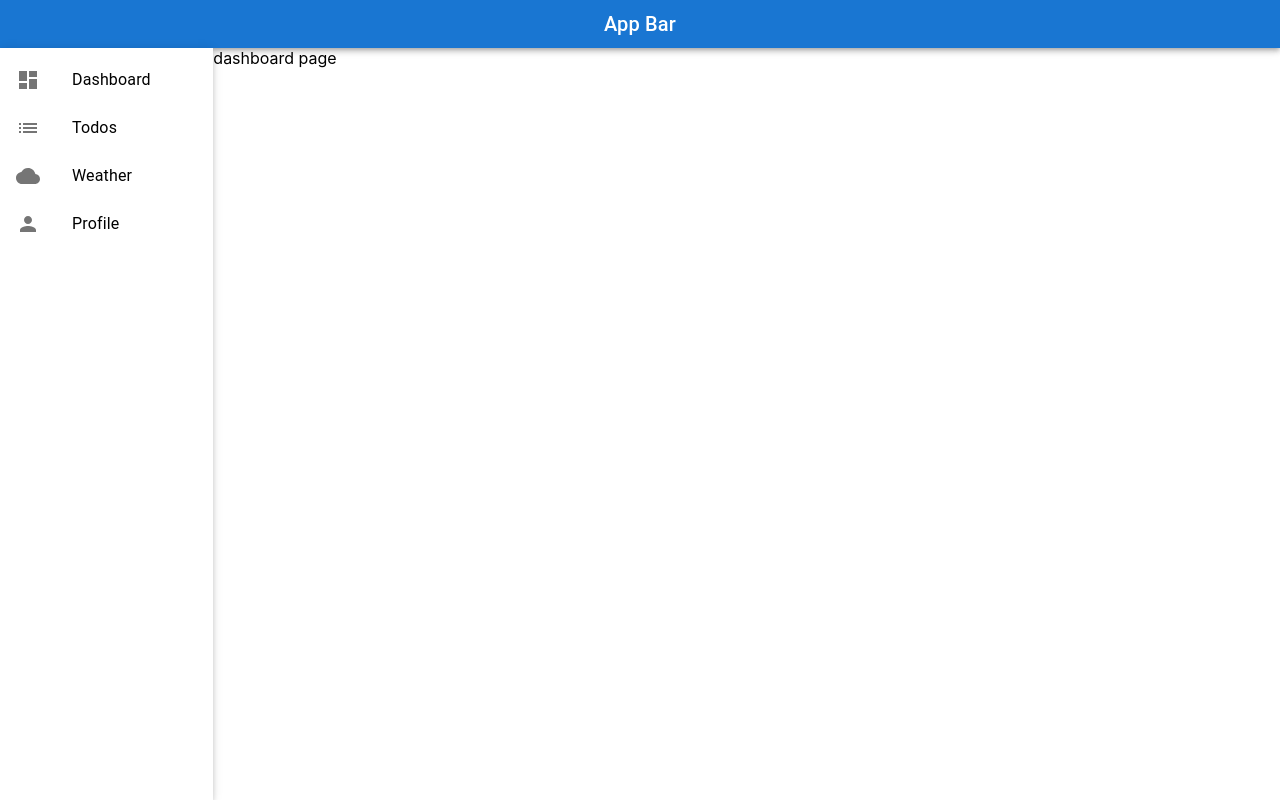
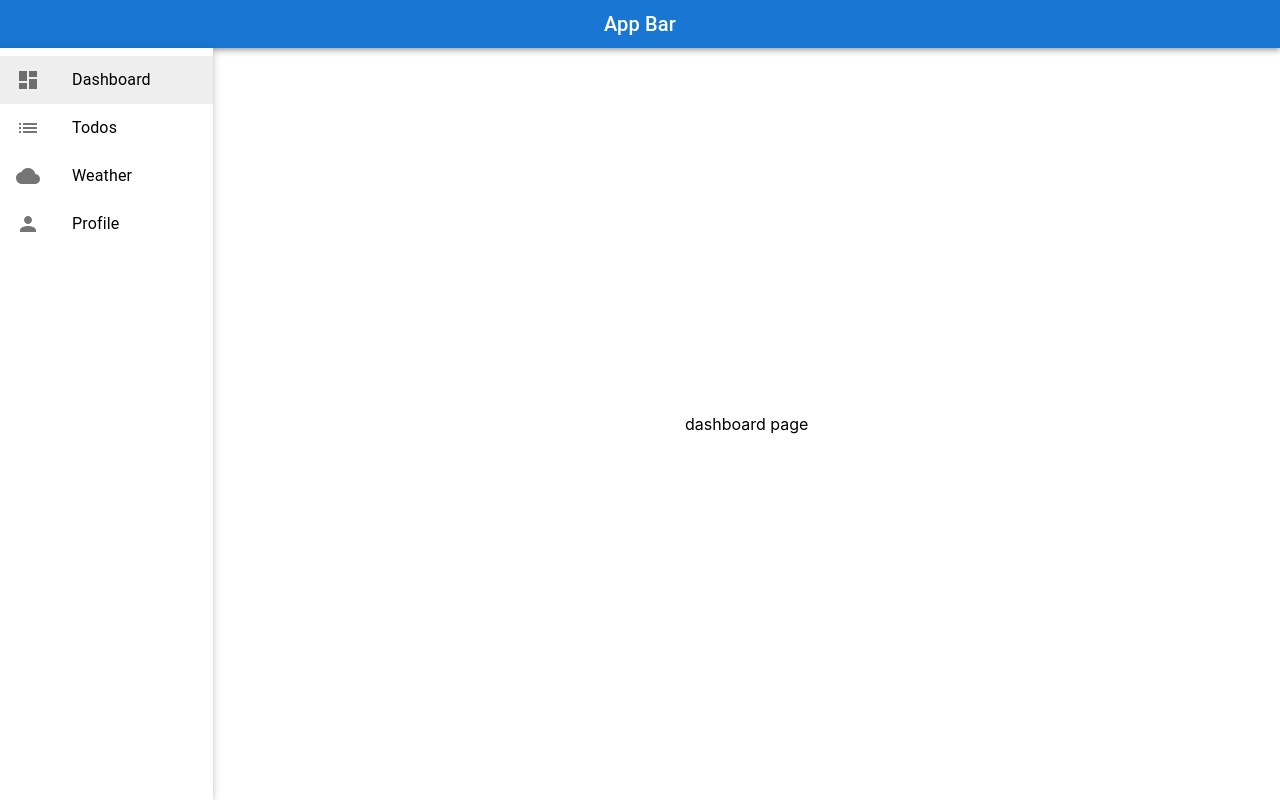
Before and after one commit to AshkanAhmady/nadinSoft---task, a React (Create React App) app: page / in a window 1280 px wide. Built offline with nearby package versions, Linux system fonts and the light colour scheme.

Commit message:
sidebar styles completed

```diff
--- /dev/null
+++ b/src/layout/Layout.module.css
@@ -0,0 +1,9 @@
+.navLink,
+.activeNavLink {
+  color: unset;
+  text-decoration: none;
+}
+
+.activeNavLink .listItem {
+  background: #eee !important;
+}
--- a/src/layout/Layout.tsx
+++ b/src/layout/Layout.tsx
@@ -11,12 +11,8 @@ import PersonIcon from '@mui/icons-material/Person';
 import CloudIcon from '@mui/icons-material/Cloud';
 import { ChildsComponentsType } from "../types";
 import Header from "./Header";
-import { Link } from "react-router-dom";
-
-const linkStyles = {
-    color: "inherit",
-    textDecoration: "none"
-}
+import { NavLink } from "react-router-dom";
+import styles from "./Layout.module.css"
 
 const Layout: React.FC<ChildsComponentsType> = ({ children }) => {
     return (
@@ -27,8 +23,9 @@ const Layout: React.FC<ChildsComponentsType> = ({ children }) => {
                     <Box sx={{ width: '100%', maxWidth: 360, bgcolor: 'background.paper' }}>
                         <nav aria-label="main mailbox folders">
                             <List>
-                                <Link style={linkStyles} to="/">
-                                    <ListItem disablePadding>
+                                <NavLink className={({ isActive }) =>
+                                    (isActive ? styles.activeNavLink : styles.navLink)} to="/">
+                                    <ListItem className={styles.listItem} disablePadding>
                                         <ListItemButton>
                                             <ListItemIcon>
                                                 <DashboardIcon />
@@ -36,9 +33,10 @@ const Layout: React.FC<ChildsComponentsType> = ({ children }) => {
                                             <ListItemText primary="Dashboard" />
                                         </ListItemButton>
                                     </ListItem>
-                                </Link>
-                                <Link style={linkStyles} to="/todos">
-                                    <ListItem disablePadding>
+                                </NavLink>
+                                <NavLink className={({ isActive }) =>
+                                    (isActive ? styles.activeNavLink : styles.navLink)} to="/todos">
+                                    <ListItem className={styles.listItem} disablePadding>
                                         <ListItemButton>
                                             <ListItemIcon>
                                                 <ListIcon />
@@ -46,9 +44,10 @@ const Layout: React.FC<ChildsComponentsType> = ({ children }) => {
                                             <ListItemText primary="Todos" />
                                         </ListItemButton>
                                     </ListItem>
-                                </Link>
-                                <Link style={linkStyles} to="weather">
-                                    <ListItem disablePadding>
+                                </NavLink>
+                                <NavLink className={({ isActive }) =>
+                                    (isActive ? styles.activeNavLink : styles.navLink)} to="weather">
+                                    <ListItem className={styles.listItem} disablePadding>
                                         <ListItemButton>
                                             <ListItemIcon>
                                                 <CloudIcon />
@@ -56,9 +55,10 @@ const Layout: React.FC<ChildsComponentsType> = ({ children }) => {
                                             <ListItemText primary="Weather" />
                                         </ListItemButton>
                                     </ListItem>
-                                </Link>
-                                <Link style={linkStyles} to="profile">
-                                    <ListItem disablePadding>
+                                </NavLink>
+                                <NavLink className={({ isActive }) =>
+                                    (isActive ? styles.activeNavLink : styles.navLink)} to="profile">
+                                    <ListItem className={styles.listItem} disablePadding>
                                         <ListItemButton>
                                             <ListItemIcon>
                                                 <PersonIcon />
@@ -66,7 +66,7 @@ const Layout: React.FC<ChildsComponentsType> = ({ children }) => {
                                             <ListItemText primary="Profile" />
                                         </ListItemButton>
                                     </ListItem>
-                                </Link>
+                                </NavLink>
                             </List>
                         </nav>
                     </Box>
--- a/src/pages/DashboardPage.tsx
+++ /dev/null
@@ -1,7 +0,0 @@
-const DashboardPage = () => {
-    return (
-        <div>dashboard page</div>
-    );
-}
-
-export default DashboardPage;
--- a/src/pages/NotFoundPage.tsx
+++ b/src/pages/NotFoundPage.tsx
@@ -1,8 +1,5 @@
 import { Link } from "react-router-dom"
 import { Box, Button, Typography } from '@mui/material';
-import { purple } from '@mui/material/colors';
-
-// const primary = purple[500];
 
 const NotFound = () => {
     return (
--- a/src/pages/ProfilePage.tsx
+++ /dev/null
@@ -1,7 +0,0 @@
-const ProfilePage = () => {
-    return (
-        <div>profile page</div>
-    );
-}
-
-export default ProfilePage;
--- a/src/pages/TodosPage.tsx
+++ /dev/null
@@ -1,7 +0,0 @@
-const TodosPage = () => {
-    return (
-        <div>todos page</div>
-    );
-}
-
-export default TodosPage;
--- a/src/pages/WeatherPage.tsx
+++ /dev/null
@@ -1,7 +0,0 @@
-const WeatherPage = () => {
-    return (
-        <div>weather page</div>
-    );
-}
-
-export default WeatherPage;
--- /dev/null
+++ b/src/pages/dashboard/DashboardPage.tsx
@@ -0,0 +1,18 @@
+import { Box } from '@mui/material';
+
+const DashboardPage = () => {
+    return (
+        <Box
+            sx={{
+                display: 'flex',
+                justifyContent: 'center',
+                alignItems: 'center',
+                gap: "1rem",
+                flexDirection: 'column',
+                minHeight: '100%',
+            }}
+        >dashboard page</Box>
+    );
+}
+
+export default DashboardPage;
--- /dev/null
+++ b/src/pages/profile/ProfilePage.tsx
@@ -0,0 +1,18 @@
+import { Box } from '@mui/material';
+
+const ProfilePage = () => {
+    return (
+        <Box
+            sx={{
+                display: 'flex',
+                justifyContent: 'center',
+                alignItems: 'center',
+                gap: "1rem",
+                flexDirection: 'column',
+                minHeight: '100%',
+            }}
+        >profile page</Box>
+    );
+}
+
+export default ProfilePage;
--- /dev/null
+++ b/src/pages/todos/TodosPage.tsx
@@ -0,0 +1,18 @@
+import { Box } from '@mui/material';
+
+const TodosPage = () => {
+    return (
+        <Box
+            sx={{
+                display: 'flex',
+                justifyContent: 'center',
+                alignItems: 'center',
+                gap: "1rem",
+                flexDirection: 'column',
+                minHeight: '100%',
+            }}
+        >todos page</Box>
+    );
+}
+
+export default TodosPage;
--- /dev/null
+++ b/src/pages/weather/WeatherPage.tsx
@@ -0,0 +1,18 @@
+import { Box } from '@mui/material';
+
+const WeatherPage = () => {
+    return (
+        <Box
+            sx={{
+                display: 'flex',
+                justifyContent: 'center',
+                alignItems: 'center',
+                gap: "1rem",
+                flexDirection: 'column',
+                minHeight: '100%',
+            }}
+        >weather page</Box>
+    );
+}
+
+export default WeatherPage;
```
Also changed, not shown: src/routes.tsx (+4 -4 lines).
